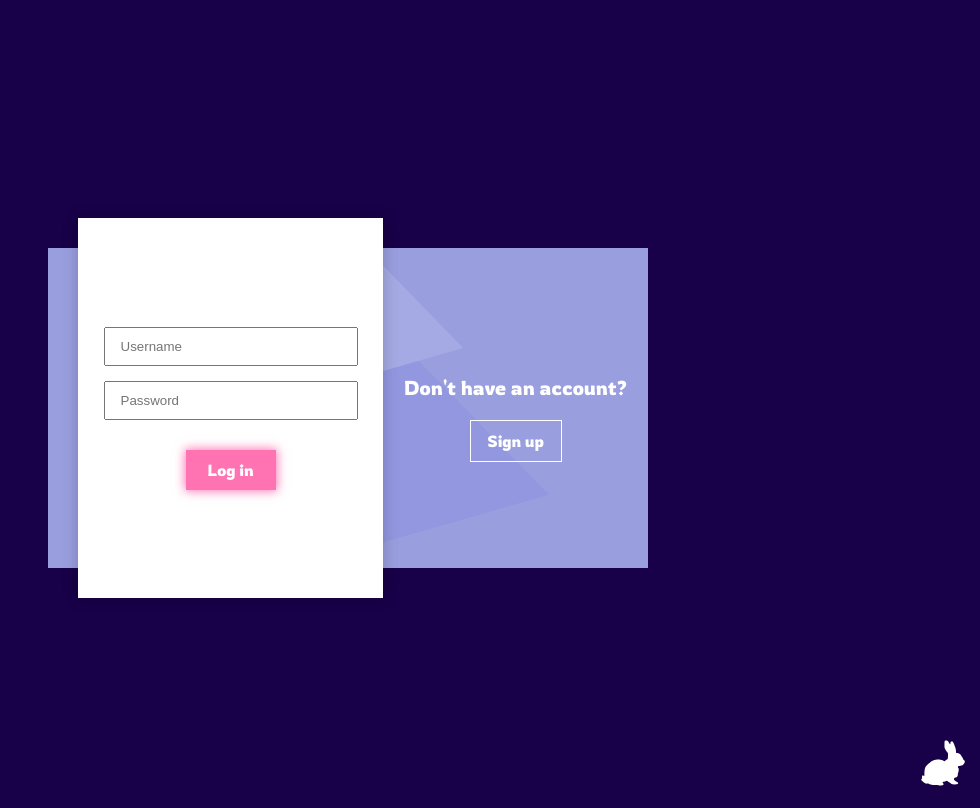
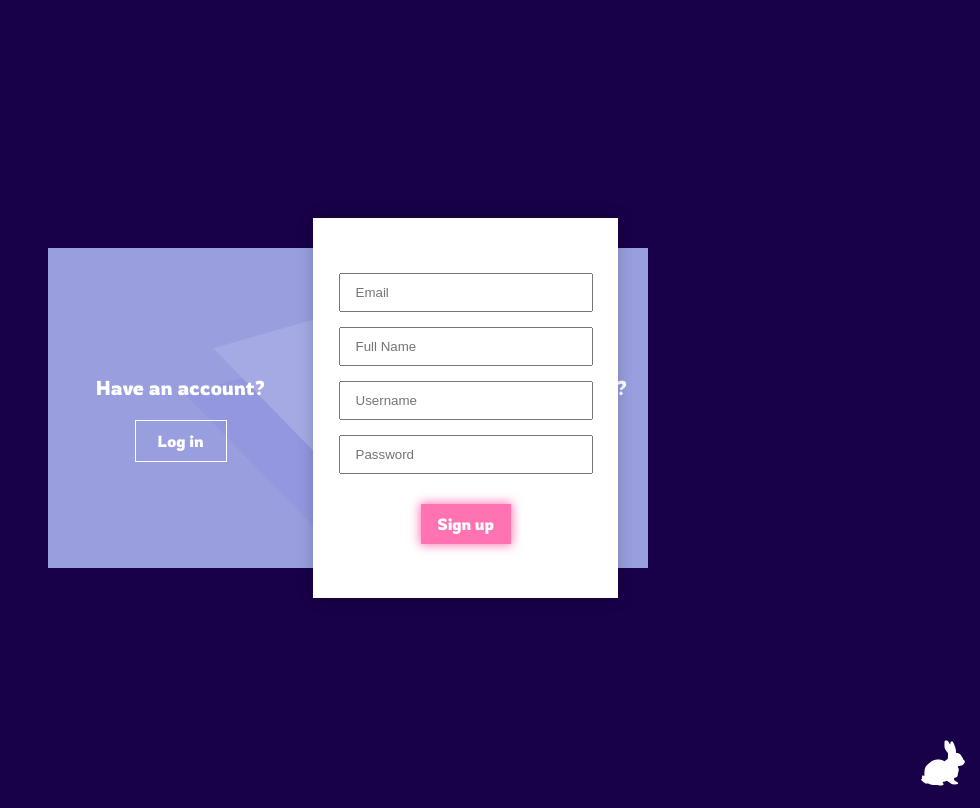
Before and after one commit to iamansarofficial/Login-and-Signup, a plain HTML site: page index.html in a window 1280 px wide. Both pictures are taken after a click on the element "Sign up". Shown: the whole page, without its empty margins (300-1280 px from the left). Drawn offline with nearby package versions, Linux system fonts and the light colour scheme.

Commit message:
JS completed

```diff
--- a/action.js
+++ b/action.js
@@ -0,0 +1,4 @@
+$(".info-item .btn").click(function(){
+    $(".container").toggleClass("log-in"); });
+$(".container-form .btn").click(function(){
+    $(".container").addClass("active"); });
```
Also changed, not shown: index.html (+1 -1 lines).
